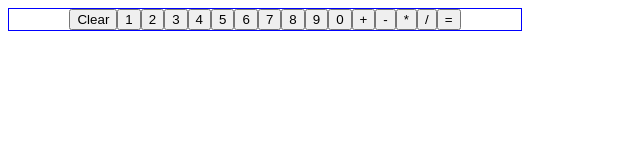
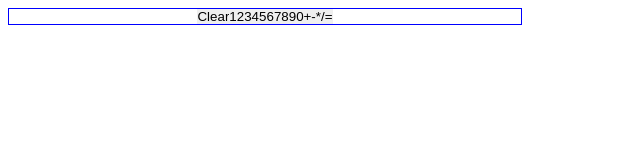
Before and after one commit to kyruken/javascript-calculator, a plain HTML site: page index.html in a window 1280 px wide. Shown: the whole page, without its empty margins (0-640 px from the left). Drawn offline with Linux system fonts and the light colour scheme.

Commit message:
add reset

```diff
--- a/style.css
+++ b/style.css
@@ -1,3 +1,9 @@
+button {
+    padding: 0;
+    margin 0;
+    border: 0;
+}
+
 .calculator-container {
     display: flex;
     justify-content: center;
```
